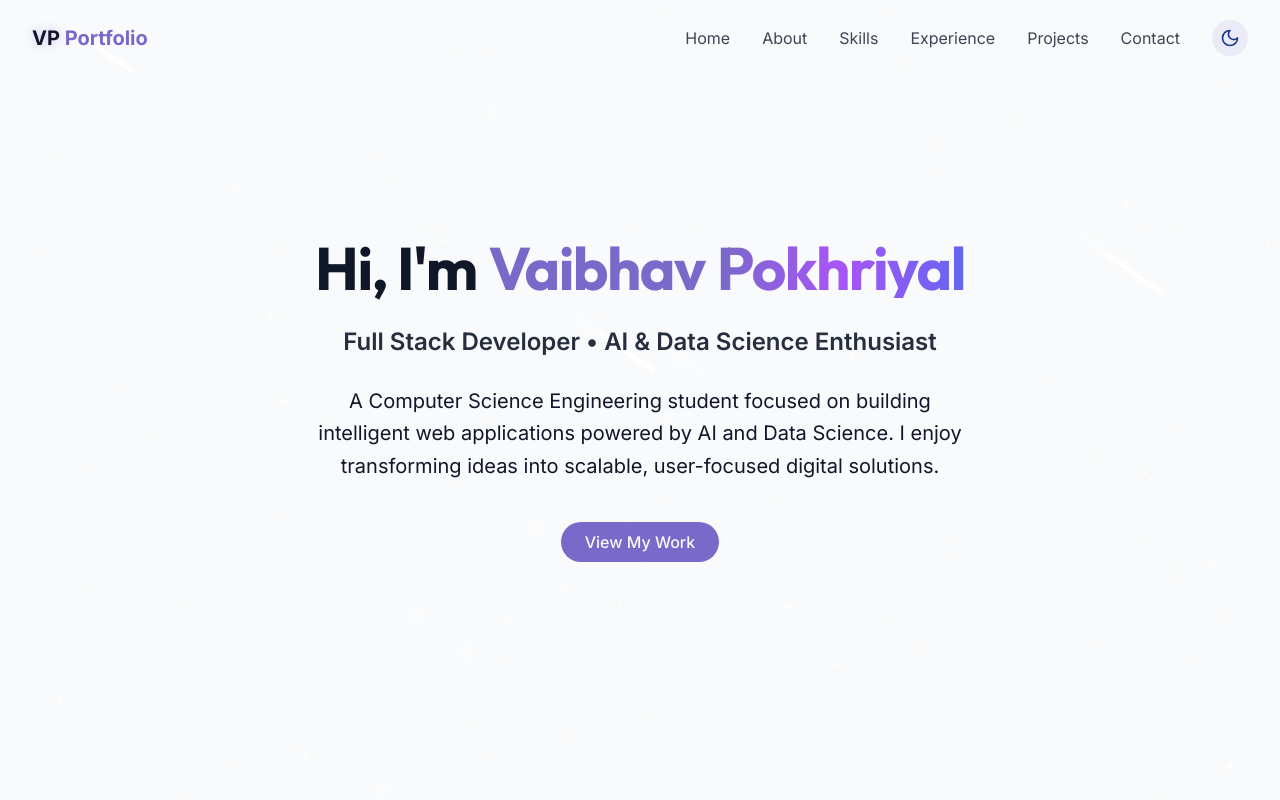
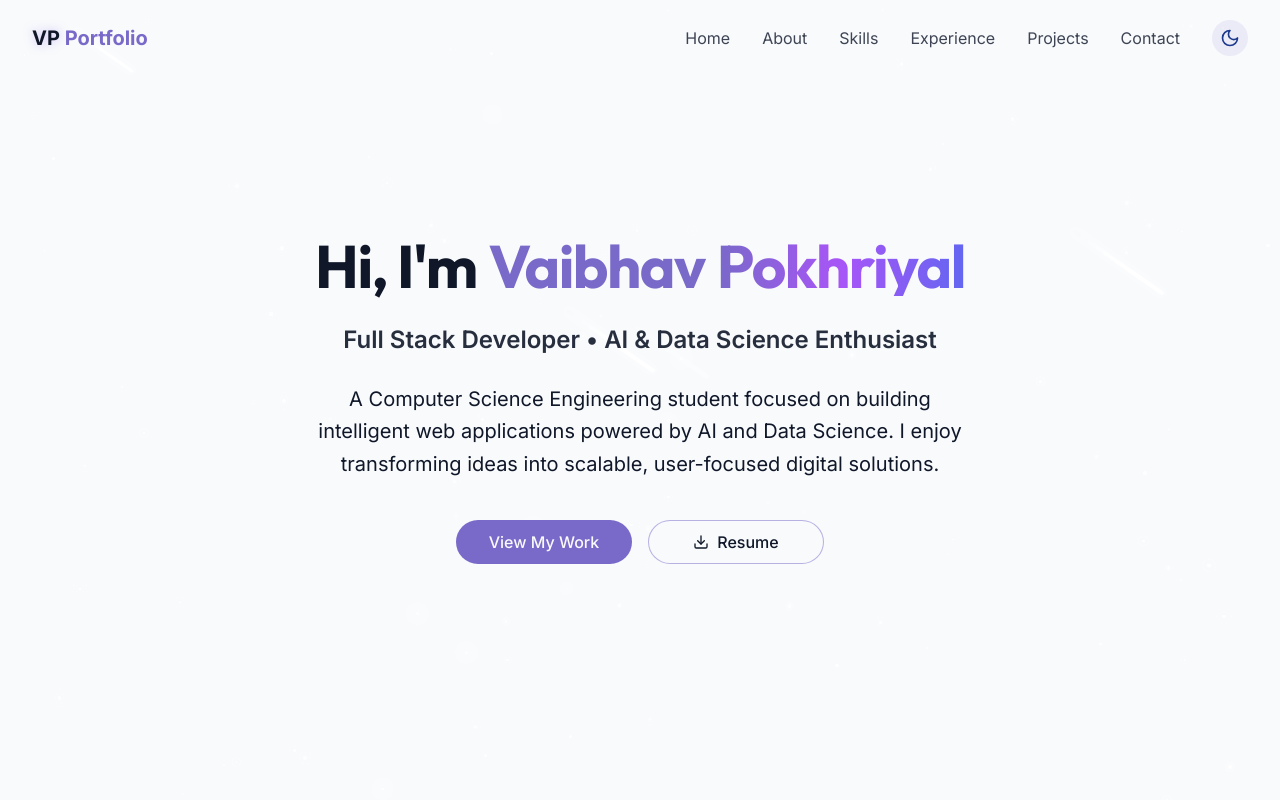
Before and after one commit to vaibhavpokhriyal13/Portfolio, a React (Vite) app: page / in a window 1280 px wide. Shown: the top 800 px of the page. Built offline with nearby package versions, Linux system fonts and the light colour scheme.

Commit message:
Add download resume button beside View My Work in hero section

```diff
--- a/src/components/HeroSection.jsx
+++ b/src/components/HeroSection.jsx
@@ -1,3 +1,5 @@
+
+import { Download } from "lucide-react";
 
 export const HeroSection = () => {
   return (
@@ -30,9 +32,23 @@ export const HeroSection = () => {
             A Computer Science Engineering student focused on building intelligent web applications powered by AI and Data Science. I enjoy transforming ideas into scalable, user-focused digital solutions.
           </p>
 
-          <div className="pt-4 opacity-0 animate-fade-in-delay-4">
-            <a href="#projects" className="cosmic-button inline-block hover:scale-105 active:scale-95 transition-all duration-300">
+          <div className="pt-4 opacity-0 animate-fade-in-delay-4 flex flex-col sm:flex-row items-center justify-center gap-4">
+            <a
+              href="#projects"
+              className="cosmic-button w-44 h-11 inline-flex items-center justify-center border border-transparent hover:scale-105 active:scale-95 transition-all duration-300"
+            >
               View My Work
+            </a>
+            <a
+              href="/Vaibhav_Pokhriyal.pdf"
+              download="Vaibhav_Pokhriyal_Resume.pdf"
+              target="_blank"
+              rel="noopener noreferrer"
+              aria-label="Download Resume"
+              className="w-44 h-11 inline-flex items-center justify-center gap-2 rounded-full border border-primary/50 text-foreground hover:text-primary hover:border-primary hover:bg-primary/10 hover:shadow-[0_0_15px_rgba(139,92,246,0.25)] hover:scale-105 active:scale-95 transition-all duration-300 font-medium bg-background/40 backdrop-blur-xs"
+            >
+              <Download className="w-4 h-4" />
+              Resume
             </a>
           </div>
         </div>
```
